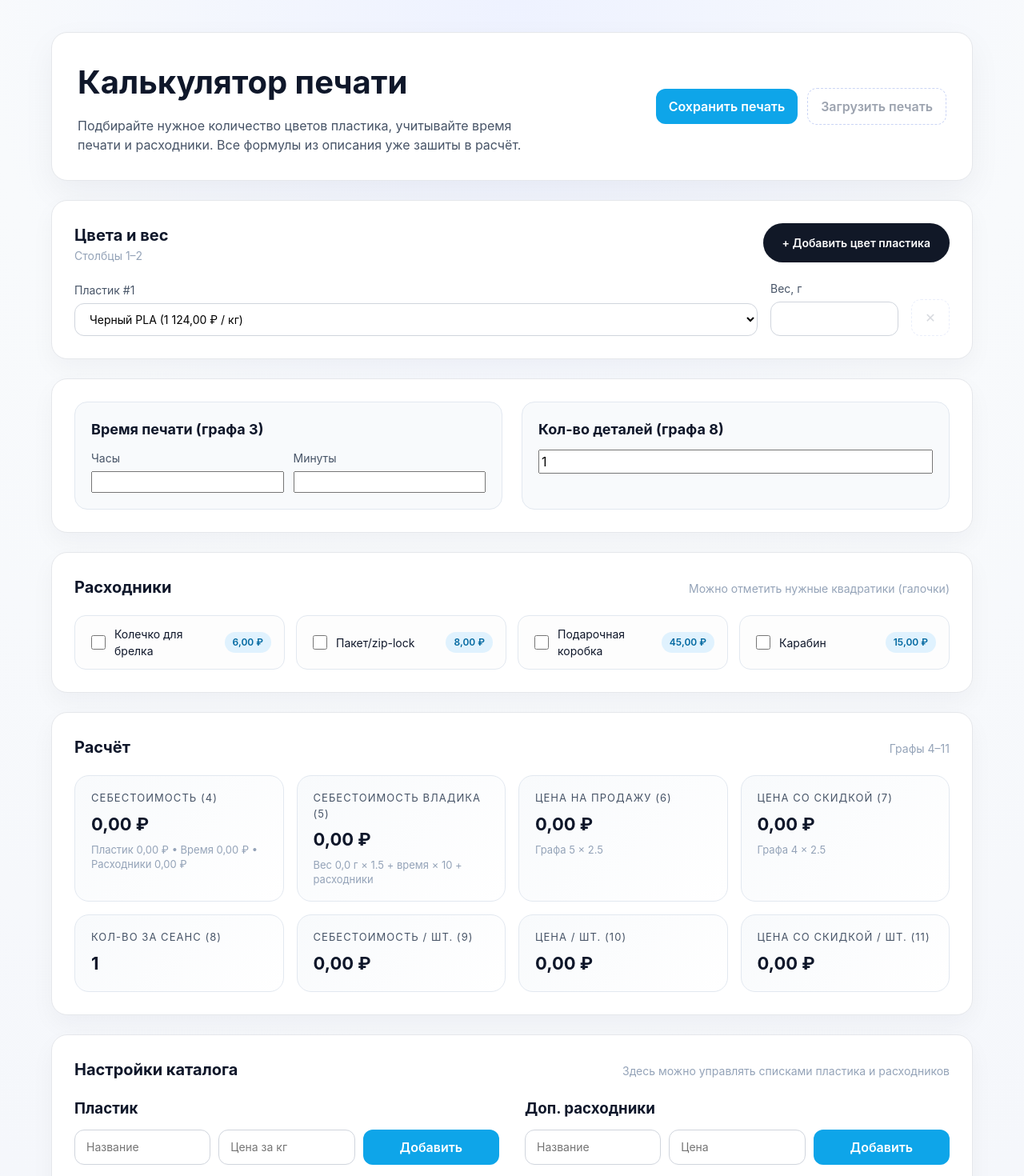
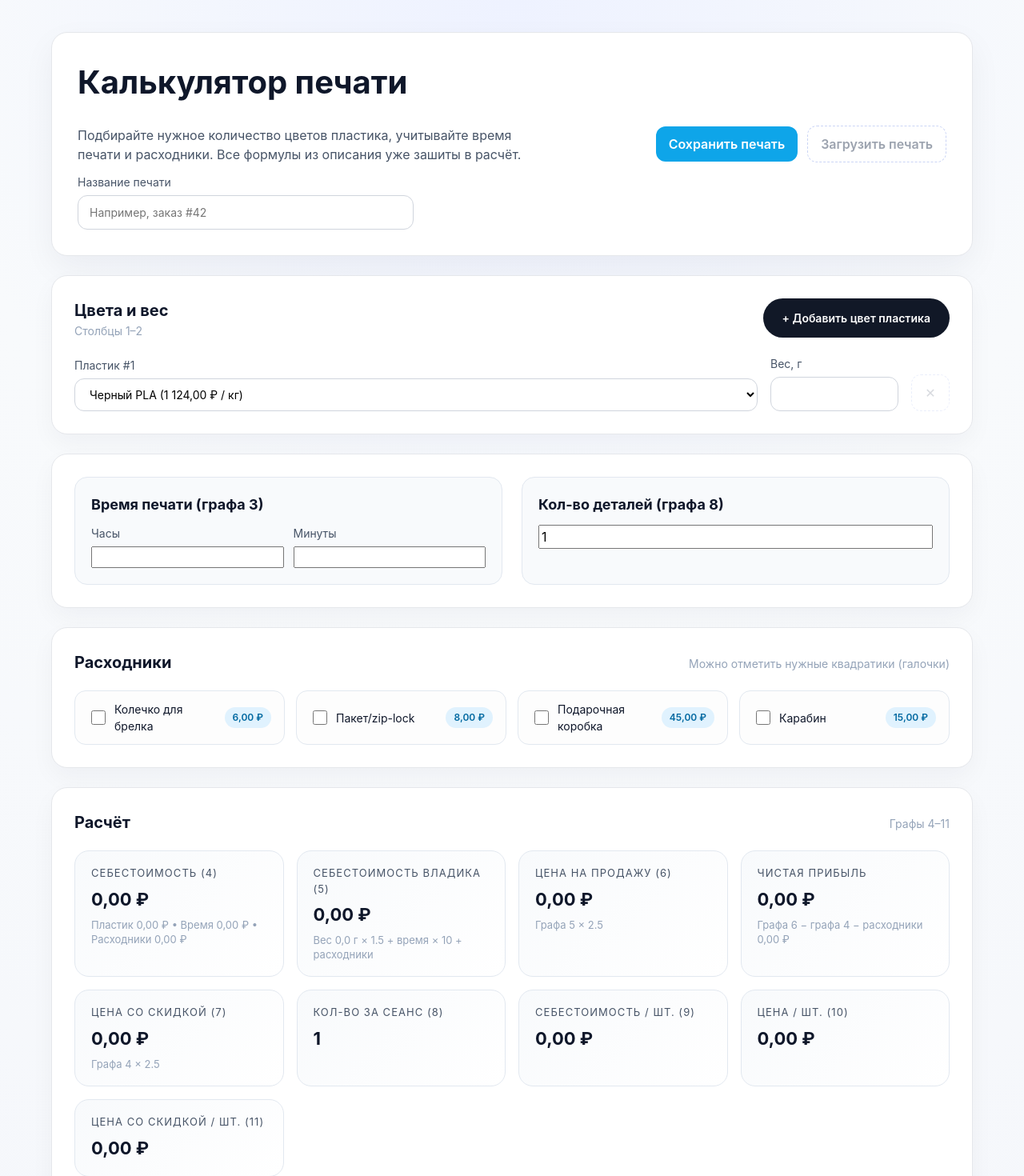
Before and after one commit to il-tmfv/plastic_calc, a React (Vite) app: page / in a window 1280 px wide. Shown: the top 1470 px of the page at 80% size. Built offline with nearby package versions, Linux system fonts and the light colour scheme.

Commit message:
Add print name input and display net profit in results grid

```diff
--- a/src/App.css
+++ b/src/App.css
@@ -22,6 +22,17 @@
 .header h1 {
   margin: 0 0 12px;
   font-size: clamp(28px, 4vw, 40px);
+}
+
+.header-main {
+  flex: 1 1 360px;
+  display: flex;
+  flex-direction: column;
+  gap: 12px;
+}
+
+.header-field input {
+  width: min(100%, 420px);
 }
 
 .header-actions {
--- a/src/App.jsx
+++ b/src/App.jsx
@@ -27,6 +27,7 @@ function App() {
   const [selectedExtras, setSelectedExtras] = useState({})
   const [newMaterial, setNewMaterial] = useState(createEmptyMaterialForm())
   const [newExtra, setNewExtra] = useState(createEmptyExtraForm())
+  const [printName, setPrintName] = useState('')
   const fileInputRef = useRef(null)
 
   const totals = useMemo(() => {
@@ -56,6 +57,7 @@ function App() {
     const salePrice = vladikaCost * 2.5
     const discountPrice = baseCost * 2.5
     const pieces = Number(piecesPerSession) || 0
+    const netProfit = salePrice - baseCost - extrasTotal
 
     return {
       plasticCost,
@@ -66,6 +68,7 @@ function App() {
       vladikaCost,
       salePrice,
       discountPrice,
+      netProfit,
       perUnitCost: pieces > 0 ? baseCost / pieces : 0,
       perUnitSale: pieces > 0 ? salePrice / pieces : 0,
       perUnitDiscount: pieces > 0 ? discountPrice / pieces : 0,
@@ -213,6 +216,7 @@ function App() {
     time,
     piecesPerSession,
     selectedExtras,
+    printName,
   })
 
   const handleSaveState = () => {
@@ -277,6 +281,7 @@ function App() {
         setSelectedExtras(snapshot.selectedExtras ?? {})
         setNewMaterial(createEmptyMaterialForm())
         setNewExtra(createEmptyExtraForm())
+        setPrintName(snapshot.printName ?? '')
       } catch (error) {
         window.alert(
           `Не удалось загрузить состояние: ${
@@ -303,6 +308,8 @@ function App() {
   return (
     <div className="app">
       <CalculatorHeader
+        printName={printName}
+        onPrintNameChange={setPrintName}
         onSaveState={handleSaveState}
         onLoadState={handleLoadState}
         fileInputRef={fileInputRef}
--- a/src/components/CalculatorHeader.jsx
+++ b/src/components/CalculatorHeader.jsx
@@ -1,4 +1,6 @@
 function CalculatorHeader({
+  printName,
+  onPrintNameChange,
   onSaveState,
   onLoadState,
   fileInputRef,
@@ -6,12 +8,22 @@ function CalculatorHeader({
 }) {
   return (
     <header className="header">
-      <div>
+      <div className="header-main">
         <h1>Калькулятор печати</h1>
         <p className="subtitle">
           Подбирайте нужное количество цветов пластика, учитывайте время печати
           и расходники. Все формулы из описания уже зашиты в расчёт.
         </p>
+        <div className="field header-field">
+          <label htmlFor="print-name-input">Название печати</label>
+          <input
+            id="print-name-input"
+            type="text"
+            placeholder="Например, заказ #42"
+            value={printName}
+            onChange={(event) => onPrintNameChange(event.target.value)}
+          />
+        </div>
       </div>
       <div className="header-actions">
         <button type="button" onClick={onSaveState}>
--- a/src/components/ResultsGrid.jsx
+++ b/src/components/ResultsGrid.jsx
@@ -34,6 +34,15 @@ function ResultsGrid({ totals, piecesPerSession }) {
         </article>
 
         <article>
+          <p className="label">Чистая прибыль</p>
+          <strong>{rubFormatter.format(totals.netProfit)}</strong>
+          <p className="hint">
+            Графа 6 − графа 4 − расходники{' '}
+            {rubFormatter.format(totals.extrasTotal)}
+          </p>
+        </article>
+
+        <article>
           <p className="label">Цена со скидкой (7)</p>
           <strong>{rubFormatter.format(totals.discountPrice)}</strong>
           <p className="hint">Графа 4 × 2.5</p>
```
